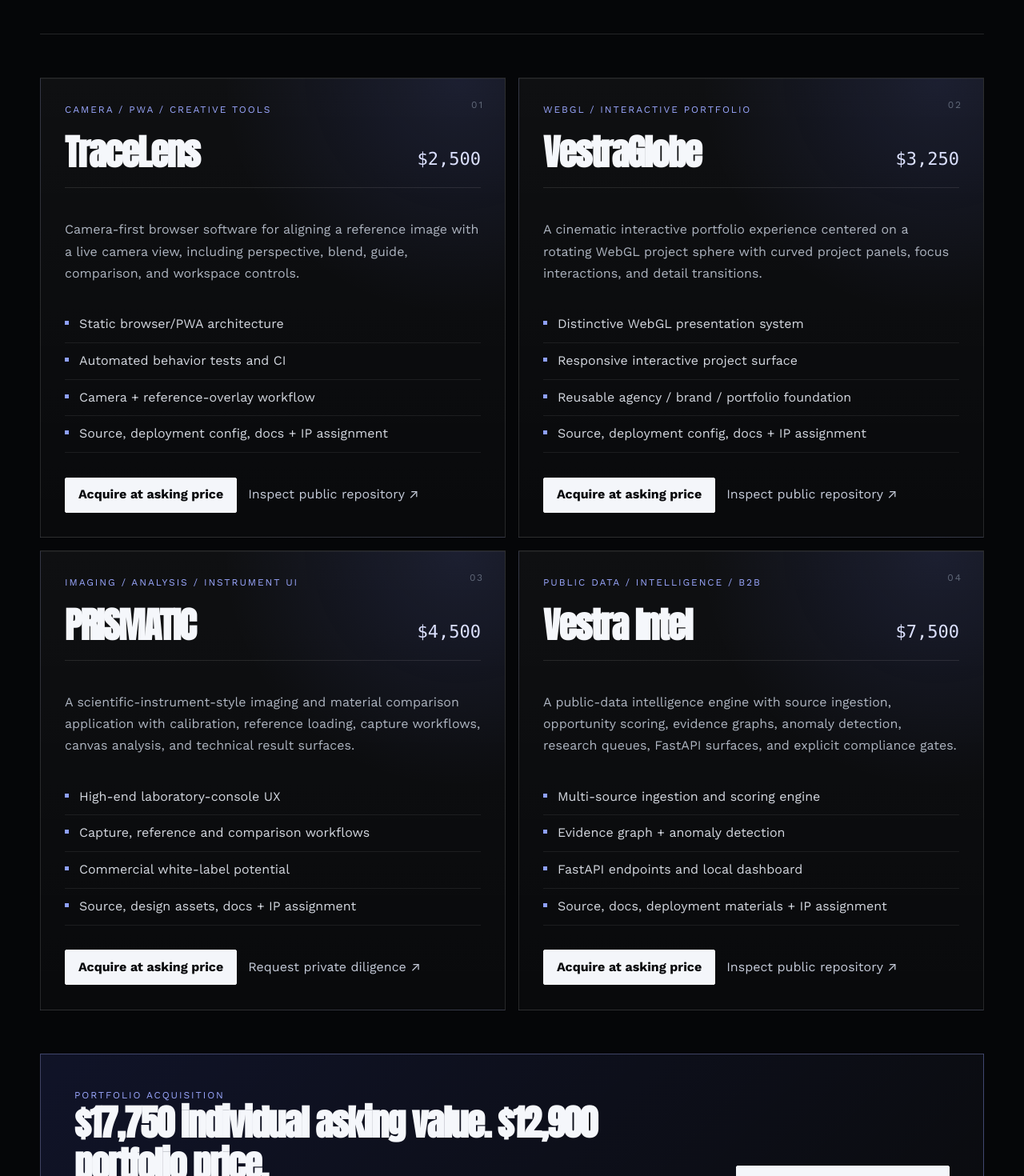
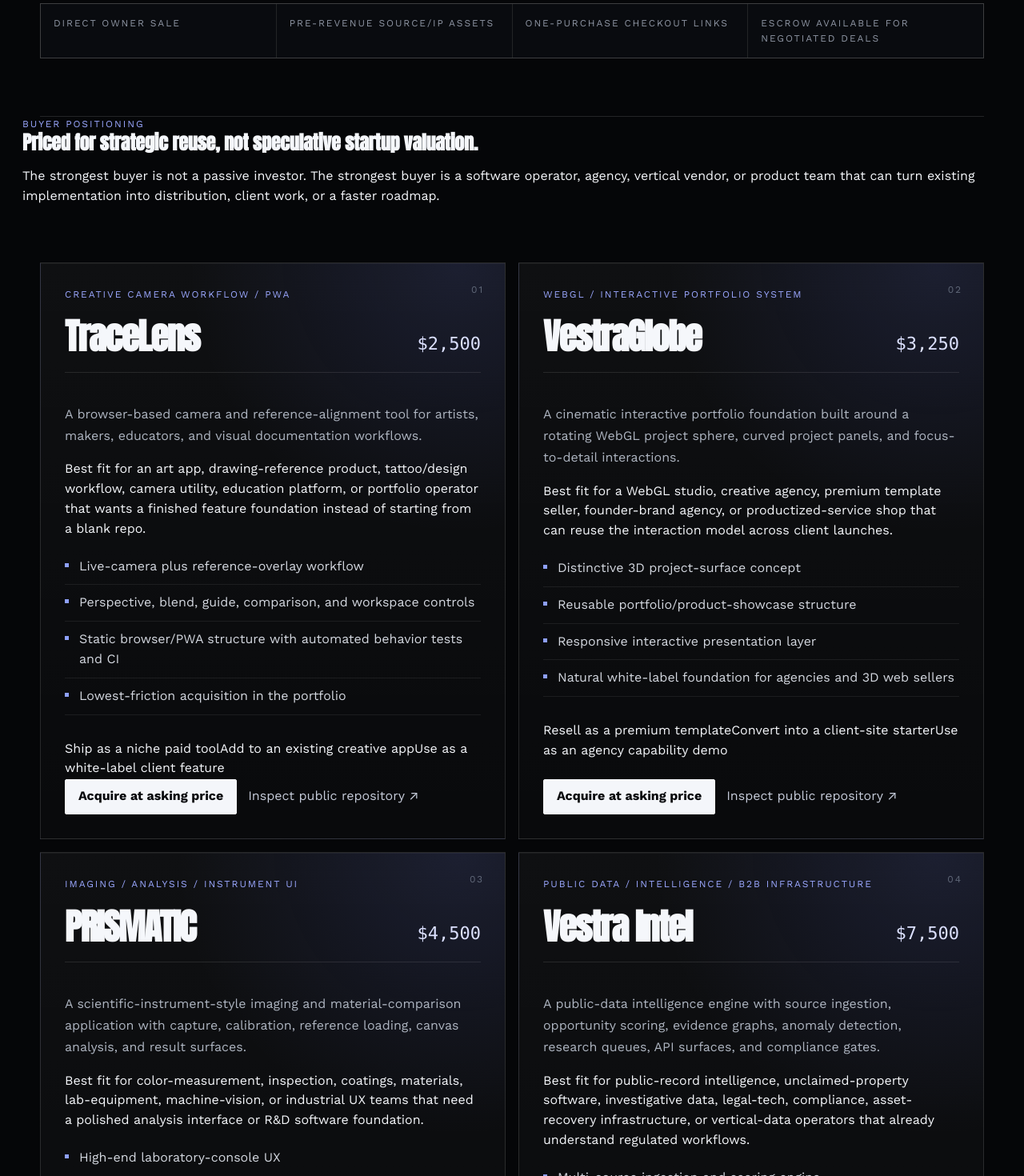
Before and after one commit to gulfcoastorganics-ai/hub-985-, a Next.js app: page /acquire in a window 1280 px wide. Shown: the part 780-2250 px from the top of the page at 80% size. Built offline with nearby package versions, Linux system fonts and the light colour scheme.

Commit message:
Harden acquisition storefront positioning

```diff
--- a/src/app/acquire/page.tsx
+++ b/src/app/acquire/page.tsx
@@ -4,7 +4,7 @@ import styles from "./page.module.css";
 export const metadata: Metadata = {
   title: "Software Assets for Acquisition | FULCRUMHAUS",
   description:
-    "Direct acquisition opportunities for four working software assets: TraceLens, VestraGlobe, PRISMATIC, and Vestra Intel.",
+    "Direct owner sale of four transferable software assets: TraceLens, VestraGlobe, PRISMATIC, and Vestra Intel.",
   robots: { index: true, follow: true },
 };
 
@@ -13,7 +13,9 @@ type Asset = {
   price: string;
   eyebrow: string;
   summary: string;
-  highlights: string[];
+  buyerFit: string;
+  proof: string[];
+  useCases: string[];
   checkout: string;
   repo?: string;
 };
@@ -22,30 +24,36 @@ const assets: Asset[] = [
   {
     name: "TraceLens",
     price: "$2,500",
-    eyebrow: "CAMERA / PWA / CREATIVE TOOLS",
+    eyebrow: "CREATIVE CAMERA WORKFLOW / PWA",
     summary:
-      "Camera-first browser software for aligning a reference image with a live camera view, including perspective, blend, guide, comparison, and workspace controls.",
-    highlights: [
-      "Static browser/PWA architecture",
-      "Automated behavior tests and CI",
-      "Camera + reference-overlay workflow",
-      "Source, deployment config, docs + IP assignment",
+      "A browser-based camera and reference-alignment tool for artists, makers, educators, and visual documentation workflows.",
+    buyerFit:
+      "Best fit for an art app, drawing-reference product, tattoo/design workflow, camera utility, education platform, or portfolio operator that wants a finished feature foundation instead of starting from a blank repo.",
+    proof: [
+      "Live-camera plus reference-overlay workflow",
+      "Perspective, blend, guide, comparison, and workspace controls",
+      "Static browser/PWA structure with automated behavior tests and CI",
+      "Lowest-friction acquisition in the portfolio",
     ],
+    useCases: ["Ship as a niche paid tool", "Add to an existing creative app", "Use as a white-label client feature"],
     checkout: "https://buy.stripe.com/aFa5kF4CE3dq7mUfORbEA0l",
     repo: "https://github.com/gulfcoastorganics-ai/tracelens-web",
   },
   {
     name: "VestraGlobe",
     price: "$3,250",
-    eyebrow: "WEBGL / INTERACTIVE PORTFOLIO",
+    eyebrow: "WEBGL / INTERACTIVE PORTFOLIO SYSTEM",
     summary:
-      "A cinematic interactive portfolio experience centered on a rotating WebGL project sphere with curved project panels, focus interactions, and detail transitions.",
-    highlights: [
-      "Distinctive WebGL presentation system",
-      "Responsive interactive project surface",
-      "Reusable agency / brand / portfolio foundation",
-      "Source, deployment config, docs + IP assignment",
+      "A cinematic interactive portfolio foundation built around a rotating WebGL project sphere, curved project panels, and focus-to-detail interactions.",
+    buyerFit:
+      "Best fit for a WebGL studio, creative agency, premium template seller, founder-brand agency, or productized-service shop that can reuse the interaction model across client launches.",
+    proof: [
+      "Distinctive 3D project-surface concept",
+      "Reusable portfolio/product-showcase structure",
+      "Responsive interactive presentation layer",
+      "Natural white-label foundation for agencies and 3D web sellers",
     ],
+    useCases: ["Resell as a premium template", "Convert into a client-site starter", "Use as an agency capability demo"],
     checkout: "https://buy.stripe.com/00w14pb12aFSePm5adbEA0m",
     repo: "https://github.com/gulfcoastorganics-ai/vestraglobe",
   },
@@ -54,27 +62,33 @@ const assets: Asset[] = [
     price: "$4,500",
     eyebrow: "IMAGING / ANALYSIS / INSTRUMENT UI",
     summary:
-      "A scientific-instrument-style imaging and material comparison application with calibration, reference loading, capture workflows, canvas analysis, and technical result surfaces.",
-    highlights: [
+      "A scientific-instrument-style imaging and material-comparison application with capture, calibration, reference loading, canvas analysis, and result surfaces.",
+    buyerFit:
+      "Best fit for color-measurement, inspection, coatings, materials, lab-equipment, machine-vision, or industrial UX teams that need a polished analysis interface or R&D software foundation.",
+    proof: [
       "High-end laboratory-console UX",
-      "Capture, reference and comparison workflows",
-      "Commercial white-label potential",
-      "Source, design assets, docs + IP assignment",
+      "Capture, reference, comparison, calibration, and export-oriented workflows",
+      "Strong white-label potential for instrument and inspection companies",
+      "Useful as either source IP or a client-facing demo accelerator",
     ],
+    useCases: ["Bundle with measurement hardware", "Use as an R&D interface prototype", "White-label for inspection workflows"],
     checkout: "https://buy.stripe.com/cNibJ32uwbJW6iQ6ehbEA0n",
   },
   {
     name: "Vestra Intel",
     price: "$7,500",
-    eyebrow: "PUBLIC DATA / INTELLIGENCE / B2B",
+    eyebrow: "PUBLIC DATA / INTELLIGENCE / B2B INFRASTRUCTURE",
     summary:
-      "A public-data intelligence engine with source ingestion, opportunity scoring, evidence graphs, anomaly detection, research queues, FastAPI surfaces, and explicit compliance gates.",
-    highlights: [
+      "A public-data intelligence engine with source ingestion, opportunity scoring, evidence graphs, anomaly detection, research queues, API surfaces, and compliance gates.",
+    buyerFit:
+      "Best fit for public-record intelligence, unclaimed-property software, investigative data, legal-tech, compliance, asset-recovery infrastructure, or vertical-data operators that already understand regulated workflows.",
+    proof: [
       "Multi-source ingestion and scoring engine",
-      "Evidence graph + anomaly detection",
-      "FastAPI endpoints and local dashboard",
-      "Source, docs, deployment materials + IP assignment",
+      "Evidence graph plus anomaly detection structure",
+      "FastAPI endpoints, dashboard surfaces, and deployment materials",
+      "Explicit compliance framing: discovery infrastructure, not entitlement claims",
     ],
+    useCases: ["Extend a regulated data platform", "Use as internal research infrastructure", "Turn into a vertical B2B SaaS module"],
     checkout: "https://buy.stripe.com/3cI5kFc56cO04aI5adbEA0o",
     repo: "https://github.com/gulfcoastorganics-ai/VestraIntel-",
   },
@@ -85,26 +99,37 @@ export default function AcquisitionPage() {
     <main className={styles.page}>
       <div className={styles.grid} aria-hidden="true" />
       <section className={styles.hero}>
-        <div className={styles.kicker}>FULCRUMHAUS // DIRECT SOFTWARE ACQUISITIONS</div>
-        <h1>Four working software assets. One direct owner sale.</h1>
+        <div className={styles.kicker}>FULCRUMHAUS // DIRECT SOFTWARE ASSET SALE</div>
+        <h1>Transferable source assets for operators who can move faster than a greenfield build.</h1>
         <p className={styles.lead}>
-          Acquire a single product or the complete portfolio. Each transaction includes the applicable source code,
-          documentation, deployment materials, commercial IP assignment, and 14 days of reasonable transition support.
+          This is a direct owner sale of working software foundations, not a claim of existing revenue. Each purchase includes
+          applicable source code, documentation, deployment material, commercial IP assignment, and 14 days of reasonable transition support.
         </p>
         <div className={styles.heroActions}>
           <a className={styles.primary} href="https://buy.stripe.com/5kQ4gBd9a29mdLidGJbEA0p" target="_blank" rel="noreferrer">
             Acquire all four — $12,900
           </a>
-          <a className={styles.secondary} href="mailto:gulfcoastorganics@gmail.com?subject=Software%20acquisition%20inquiry">
+          <a className={styles.secondary} href="mailto:gulfcoastorganics@gmail.com?subject=Software%20acquisition%20diligence%20request">
             Request diligence / make offer
           </a>
         </div>
         <div className={styles.signalRow}>
           <span>DIRECT OWNER SALE</span>
-          <span>ONE-TIME ACQUISITION</span>
-          <span>SECURE STRIPE CHECKOUT</span>
-          <span>NEGOTIATED ESCROW AVAILABLE</span>
+          <span>PRE-REVENUE SOURCE/IP ASSETS</span>
+          <span>ONE-PURCHASE CHECKOUT LINKS</span>
+          <span>ESCROW AVAILABLE FOR NEGOTIATED DEALS</span>
         </div>
+      </section>
+
+      <section className={styles.positioning}>
+        <div>
+          <div className={styles.kicker}>BUYER POSITIONING</div>
+          <h2>Priced for strategic reuse, not speculative startup valuation.</h2>
+        </div>
+        <p>
+          The strongest buyer is not a passive investor. The strongest buyer is a software operator, agency, vertical vendor,
+          or product team that can turn existing implementation into distribution, client work, or a faster roadmap.
+        </p>
       </section>
 
       <section className={styles.assets} aria-label="Software assets for sale">
@@ -117,11 +142,17 @@ export default function AcquisitionPage() {
               <div className={styles.price}>{asset.price}</div>
             </div>
             <p>{asset.summary}</p>
+            <div className={styles.fit}>{asset.buyerFit}</div>
             <ul>
-              {asset.highlights.map((item) => (
+              {asset.proof.map((item) => (
                 <li key={item}>{item}</li>
               ))}
             </ul>
+            <div className={styles.useCases}>
+              {asset.useCases.map((item) => (
+                <span key={item}>{item}</span>
+              ))}
+            </div>
             <div className={styles.cardActions}>
               <a className={styles.primarySmall} href={asset.checkout} target="_blank" rel="noreferrer">
                 Acquire at asking price
@@ -145,9 +176,9 @@ export default function AcquisitionPage() {
           <div className={styles.kicker}>PORTFOLIO ACQUISITION</div>
           <h2>$17,750 individual asking value. $12,900 portfolio price.</h2>
           <p>
-            The portfolio checkout covers TraceLens, VestraGlobe, PRISMATIC, and Vestra Intel in one negotiated handoff.
-            This route is intended for agencies, software operators, serial founders, and strategic buyers that can reuse,
-            commercialize, white-label, or continue developing multiple assets.
+            The portfolio route is intended for agencies, software operators, serial founders, and strategic buyers that can reuse,
+            commercialize, white-label, or continue developing multiple assets. It gives one buyer four independent software foundations
+            at a lower combined price than buying each asset separately.
           </p>
         </div>
         <a className={styles.primary} href="https://buy.stripe.com/5kQ4gBd9a29mdLidGJbEA0p" target="_blank" rel="noreferrer">
@@ -158,8 +189,8 @@ export default function AcquisitionPage() {
       <section className={styles.process}>
         <div className={styles.kicker}>TRANSFER PROCESS</div>
         <div className={styles.steps}>
-          <div><strong>01</strong><span>Buyer completes diligence or purchases at the asking price.</span></div>
-          <div><strong>02</strong><span>Buyer and seller execute the asset purchase / IP assignment documents.</span></div>
+          <div><strong>01</strong><span>Buyer completes diligence, makes an offer, or purchases at the asking price.</span></div>
+          <div><strong>02</strong><span>Buyer and seller execute asset purchase and IP assignment documents.</span></div>
           <div><strong>03</strong><span>Repositories, documentation, deployment material and applicable assets are transferred.</span></div>
           <div><strong>04</strong><span>Fourteen-day transition window begins for reasonable handoff questions.</span></div>
         </div>
```
